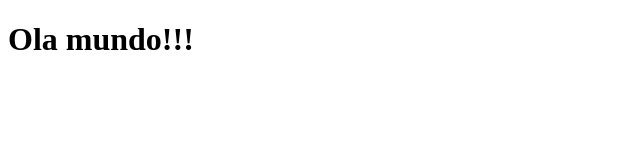
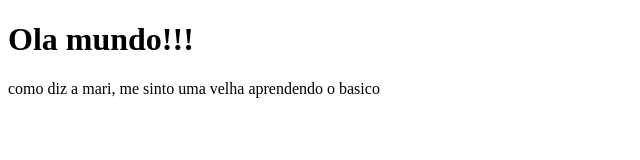
Before and after one commit to Gabrielly-Souza123/pratica, a plain HTML site: page index.html in a window 1280 px wide. Shown: the whole page, without its empty margins (0-640 px from the left). Drawn offline with Linux system fonts and the light colour scheme.

Commit message:
acrescentei um p para testes

```diff
--- a/index.html
+++ b/index.html
@@ -8,5 +8,6 @@
 </head>
 <body>
     <h1>Ola mundo!!!</h1>
+    <p>como diz a mari, me sinto uma velha aprendendo o basico</p>
 </body>
 </html>
```
